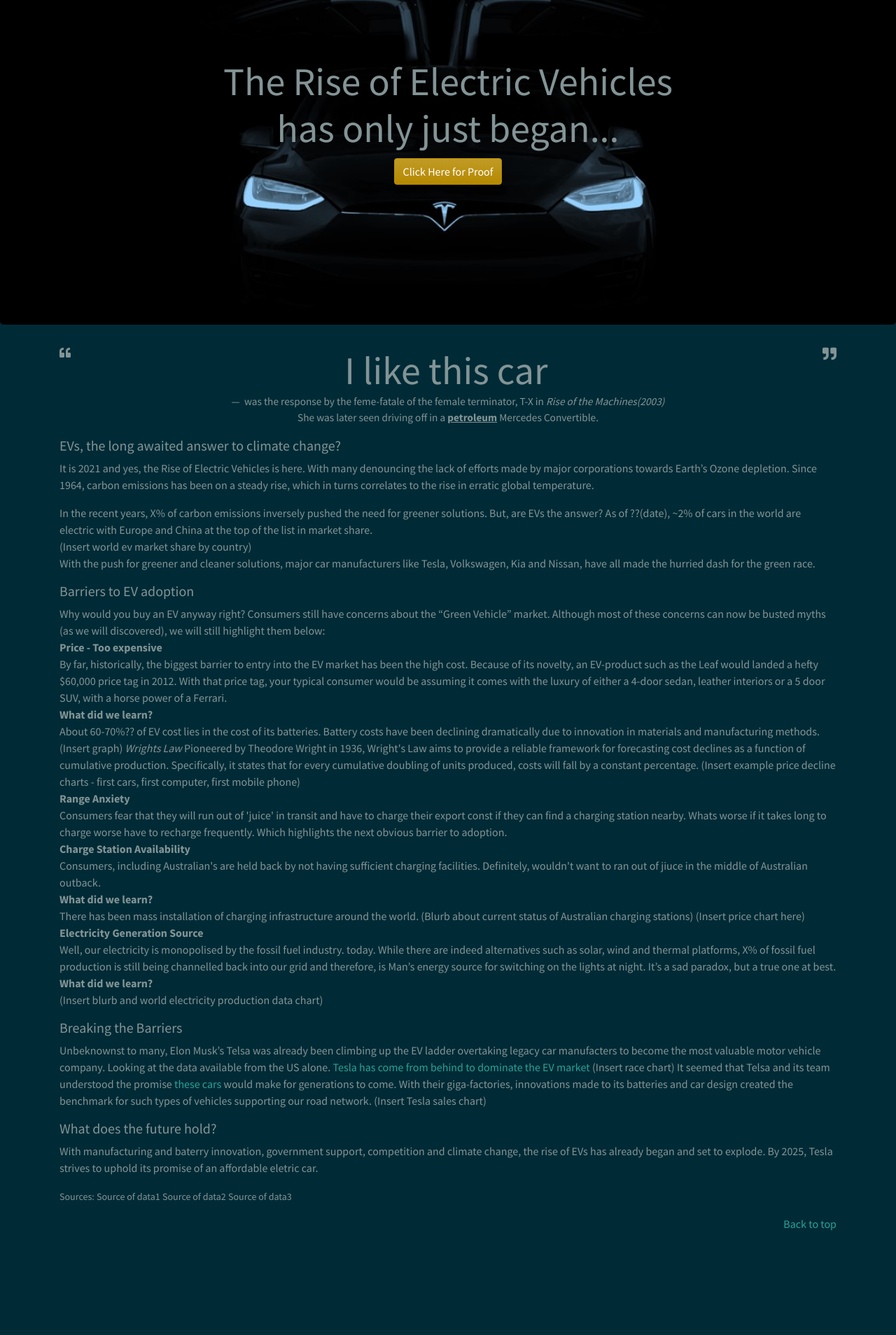
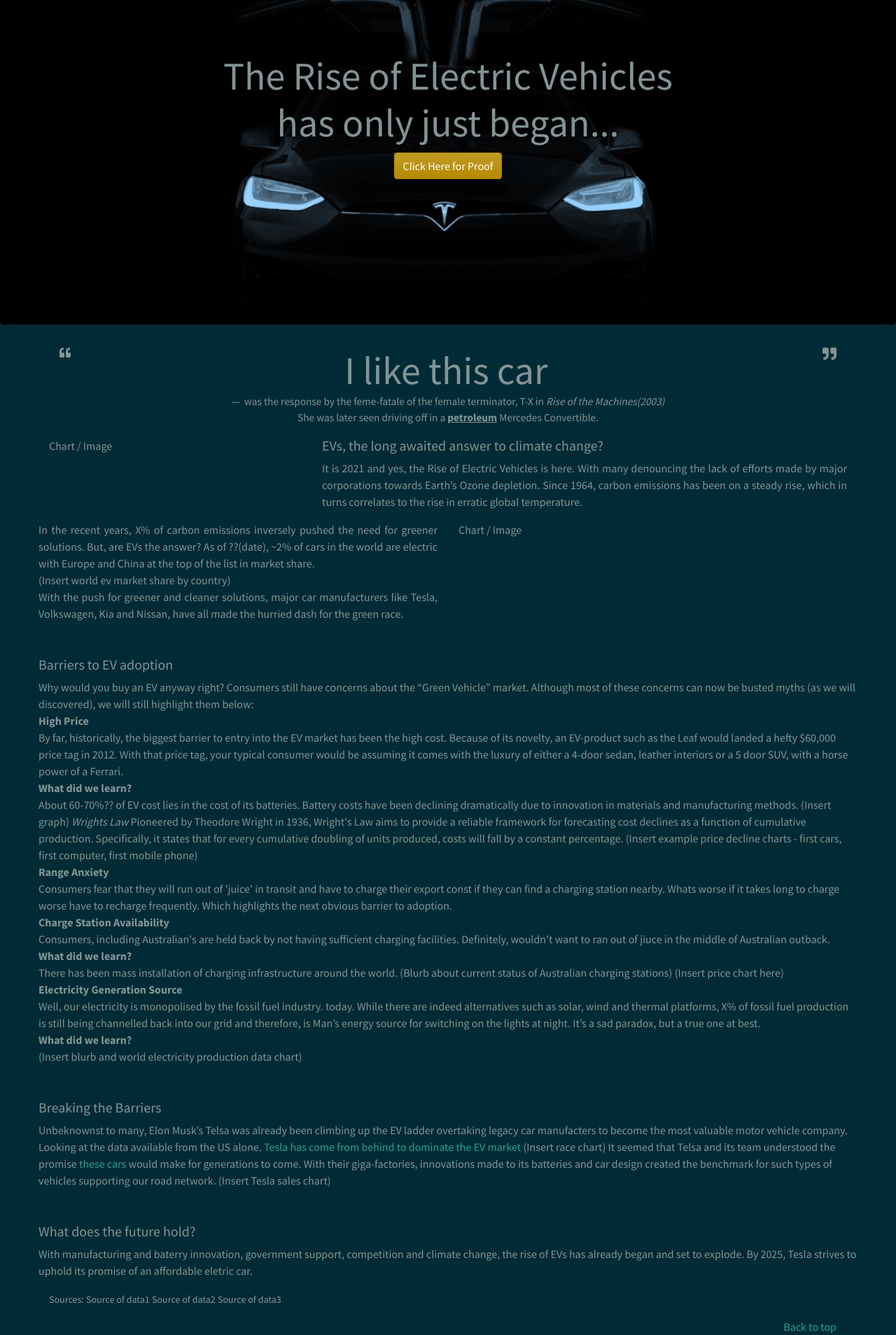
Before and after one commit to MwansaMwango/rise-of-electric-vehicles, a Flask app: page / in a window 1280 px wide. Shown: the part 56-1964 px from the top of the page at 70% size. Before the commit the page ends 1815 px from the top, so only its background shows below. Run offline with Flask 2, Linux system fonts and the light colour scheme; some libraries are stand-ins or nearby versions.

Commit message:
Started updating formating of index page

```diff
--- a/templates/index.html
+++ b/templates/index.html
@@ -27,7 +27,6 @@
     </style>
     <script src="https://cdnjs.cloudflare.com/ajax/libs/d3/5.5.0/d3.js"></script>
     <script src="https://cdn.plot.ly/plotly-latest.min.js"></script>
-
   </head>
   <body>
     <!-- Navbar -->
@@ -107,129 +106,156 @@
         height: 65vh;
       "
     >
-      <h1 class="text-center align-text-bottom pt-2 display-4">
+      <div class="container">
+        <h1 class="text-center align-text-bottom display-4">
           <br />The Rise of Electric Vehicles<br />has only just began...
         </h1>
-      <div class="container">
         <button id="statBtn" role="button" class="btn btn-primary">
           Click Here for Proof
         </button>
-        <p id="statText" class="lead text-white text-center"></p>
+        <h5 id="statText" class="text-white text-center pt-2"></h5>
       </div>
     </div>
     <!-- End of Jumbotron -->
-
     <div class="container">
+      <div class="row">
+        <div class="col">
           <i class="fa fa-quote-left fa-pull-left"></i>
           <blockquote class="blockquote text-center">
             <span class="mb-0 display-4">I like this car</span>
             <i class="fa fa-pull-right fa-quote-right"></i>
             <small>
               <footer class="blockquote-footer">
-            was the response by the feme-fatale of the female terminator, T-X in
+                was the response by the feme-fatale of the female terminator,
+                T-X in
                 <cite title="Source Title">Rise of the Machines(2003)</cite>
                 <br />She was later seen driving off in a
                 <u><b>petroleum</b></u> Mercedes Convertible.
               </footer>
             </small>
           </blockquote>
+        </div>
+        <hr />
 
-      <h2 class="lead">EVs, the long awaited answer to climate change?</h2>
-      <p>
-        It is 2021 and yes, the Rise of Electric Vehicles is here. With many
-        denouncing the lack of efforts made by major corporations towards
-        Earth’s Ozone depletion. Since 1964, carbon emissions has been on a
-        steady rise, which in turns correlates to the rise in erratic global
-        temperature.
+        <div class="row">
+          <div class="col-md-4">Chart / Image</div>
+          <div class="col-md-8">
+            <h2 class="lead">
+              EVs, the long awaited answer to climate change?
+            </h2>
+            <p class="text-justify">
+              It is 2021 and yes, the Rise of Electric Vehicles is here. With
+              many denouncing the lack of efforts made by major corporations
+              towards Earth’s Ozone depletion. Since 1964, carbon emissions has
+              been on a steady rise, which in turns correlates to the rise in
+              erratic global temperature.
             </p>
-      <p>
-        In the recent years, X% of carbon emissions inversely pushed the need
-        for greener solutions. But, are EVs the answer? As of ??(date), ~2% of
-        cars in the world are electric with Europe and China at the top of the
-        list in market share.
+          </div>
+          <div class="row">
+            <div class="col-md-6">
+              <p class="text-justify">
+                In the recent years, X% of carbon emissions inversely pushed the
+                need for greener solutions. But, are EVs the answer? As of
+                ??(date), ~2% of cars in the world are electric with Europe and
+                China at the top of the list in market share.
                 <br />(Insert world ev market share by country) <br />
-        With the push for greener and cleaner solutions, major car manufacturers
-        like Tesla, Volkswagen, Kia and Nissan, have all made the hurried dash
-        for the green race.
+                With the push for greener and cleaner solutions, major car
+                manufacturers like Tesla, Volkswagen, Kia and Nissan, have all
+                made the hurried dash for the green race.
               </p>
+            </div>
+            <div class="col-md-6">Chart / Image</div>
+          </div>
+        </div>
+        <hr />
+        <div class="row">
           <h2 class="lead">Barriers to EV adoption</h2>
           <p>
             Why would you buy an EV anyway right? Consumers still have concerns
-        about the “Green Vehicle” market. Although most of these concerns can
-        now be busted myths (as we will discovered), we will still highlight
-        them below:
-
-        <br /><strong>Price - Too expensive</strong><br />
-        By far, historically, the biggest barrier to entry into the EV market
-        has been the high cost. Because of its novelty, an EV-product such as
-        the Leaf would landed a hefty $60,000 price tag in 2012. With that price
-        tag, your typical consumer would be assuming it comes with the luxury of
-        either a 4-door sedan, leather interiors or a 5 door SUV, with a horse
-        power of a Ferrari.
+            about the “Green Vehicle” market. Although most of these concerns
+            can now be busted myths (as we will discovered), we will still
+            highlight them below:
+              <br /><strong>High Price</strong><br />
+              By far, historically, the biggest barrier to entry into the EV
+              market has been the high cost. Because of its novelty, an EV-product
+              such as the Leaf would landed a hefty $60,000 price tag in 2012.
+              With that price tag, your typical consumer would be assuming it
+              comes with the luxury of either a 4-door sedan, leather interiors or
+              a 5 door SUV, with a horse power of a Ferrari.
               <br /><strong>What did we learn?</strong><br />
               About 60-70%?? of EV cost lies in the cost of its batteries. Battery
-        costs have been declining dramatically due to innovation in materials
-        and manufacturing methods. (Insert graph)
+              costs have been declining dramatically due to innovation in
+              materials and manufacturing methods. (Insert graph)
 
-        <i>Wrights Law</i> Pioneered by Theodore Wright in 1936, Wright's Law
-        aims to provide a reliable framework for forecasting cost declines as a
-        function of cumulative production. Specifically, it states that for
-        every cumulative doubling of units produced, costs will fall by a
-        constant percentage. (Insert example price decline charts - first cars,
-        first computer, first mobile phone)
+            <i>Wrights Law</i> Pioneered by Theodore Wright in 1936, Wright's
+            Law aims to provide a reliable framework for forecasting cost
+            declines as a function of cumulative production. Specifically, it
+            states that for every cumulative doubling of units produced, costs
+            will fall by a constant percentage. (Insert example price decline
+            charts - first cars, first computer, first mobile phone)
 
             <br /><strong>Range Anxiety</strong><br />
-        Consumers fear that they will run out of 'juice' in transit and have to
-        charge their export const if they can find a charging station nearby.
-        Whats worse if it takes long to charge worse have to recharge
-        frequently. Which highlights the next obvious barrier to adoption.
+            Consumers fear that they will run out of 'juice' in transit and have
+            to charge their export const if they can find a charging station
+            nearby. Whats worse if it takes long to charge worse have to
+            recharge frequently. Which highlights the next obvious barrier to
+            adoption.
 
             <br /><strong>Charge Station Availability</strong><br />
-        Consumers, including Australian's are held back by not having sufficient
-        charging facilities. Definitely, wouldn't want to ran out of jiuce in
-        the middle of Australian outback.
+            Consumers, including Australian's are held back by not having
+            sufficient charging facilities. Definitely, wouldn't want to ran out
+            of jiuce in the middle of Australian outback.
             <br /><strong>What did we learn?</strong><br />
-        There has been mass installation of charging infrastructure around the
-        world. (Blurb about current status of Australian charging stations)
-        (Insert price chart here)
+            There has been mass installation of charging infrastructure around
+            the world. (Blurb about current status of Australian charging
+            stations) (Insert price chart here)
 
             <br /><strong>Electricity Generation Source</strong><br />
-        Well, our electricity is monopolised by the fossil fuel industry. today.
-        While there are indeed alternatives such as solar, wind and thermal
-        platforms, X% of fossil fuel production is still being channelled back
-        into our grid and therefore, is Man’s energy source for switching on the
-        lights at night. It’s a sad paradox, but a true one at best.
+            Well, our electricity is monopolised by the fossil fuel industry.
+            today. While there are indeed alternatives such as solar, wind and
+            thermal platforms, X% of fossil fuel production is still being
+            channelled back into our grid and therefore, is Man’s energy source
+            for switching on the lights at night. It’s a sad paradox, but a true
+            one at best.
             <br /><strong>What did we learn?</strong><br />
             (Insert blurb and world electricity production data chart)
           </p>
+        </div>
+        <hr />
+        <div class="row">
           <h2 class="lead">Breaking the Barriers</h2>
           <p>
-        Unbeknownst to many, Elon Musk’s Telsa was already been climbing up the
-        EV ladder overtaking legacy car manufacters to become the most valuable
-        motor vehicle company. Looking at the data available from the US alone.
+            Unbeknownst to many, Elon Musk’s Telsa was already been climbing up
+            the EV ladder overtaking legacy car manufacters to become the most
+            valuable motor vehicle company. Looking at the data available from
+            the US alone.
             <a href="/race-chart">
               Tesla has come from behind to dominate the EV market
             </a>
             (Insert race chart) It seemed that Telsa and its team understood the
-        promise <a href="/tesla-sales">these cars</a> would make for generations
-        to come. With their giga-factories, innovations made to its batteries
-        and car design created the benchmark for such types of vehicles
-        supporting our road network. (Insert Tesla sales chart)
+            promise <a href="/tesla-sales">these cars</a> would make for
+            generations to come. With their giga-factories, innovations made to
+            its batteries and car design created the benchmark for such types of
+            vehicles supporting our road network. (Insert Tesla sales chart)
           </p>
+        </div>
+        <hr />
+        <div class="row">
           <h2 class="lead">What does the future hold?</h2>
           <p>
             With manufacturing and baterry innovation, government support,
-        competition and climate change, the rise of EVs has already began and
-        set to explode. By 2025, Tesla strives to uphold its promise of an
-        affordable eletric car.
+            competition and climate change, the rise of EVs has already began
+            and set to explode. By 2025, Tesla strives to uphold its promise of
+            an affordable eletric car.
           </p>
+        </div>
         <p>
           <small>Sources:</small>
           <small>Source of data1</small>
           <small>Source of data2</small>
           <small>Source of data3</small>
         </p>
-
+      </div>
       <!-- Footer -->
       <footer id="footer">
         <div class="row">
@@ -253,23 +279,21 @@
     crossorigin="anonymous"
   ></script>
   <script>
-
     // Variables to hold data from random stat generator api
     var randomStat;
     var url = "http://localhost:5000/api/v1/resources/get-random-stat";
-    var randomStatBtn = d3.select("#statBtn")
+    var randomStatBtn = d3.select("#statBtn");
     // Function to handle get random stat button
     function handleClick(event) {
       d3.event.preventDefault();
 
-      d3.json(url).then(data => {
-          randomStat = data
+      d3.json(url).then((data) => {
+        randomStat = data;
         // Statistic text
         d3.select("#statText").text(randomStat);
         // Button Text
         d3.select("#statBtn").text("Need More Proof?");
-      })
-
+      });
     }
 
     // Listen for random stat button click event
@@ -278,5 +302,4 @@
   <!-- TODO: cant access js from html file -->
   <!-- <script src="{{
         url_for('static', filename='js/random_stats.js') }}"></script>  -->
-
 </html>
```
Lines whose indentation alone changed are shown as unchanged.
